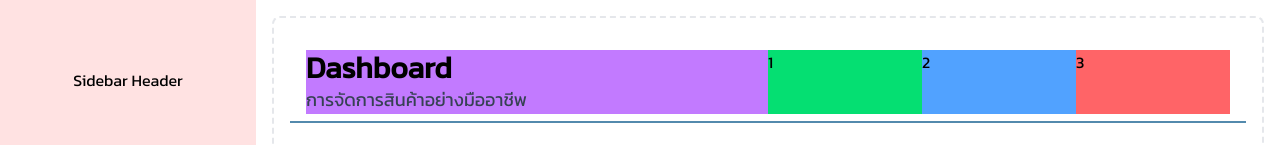
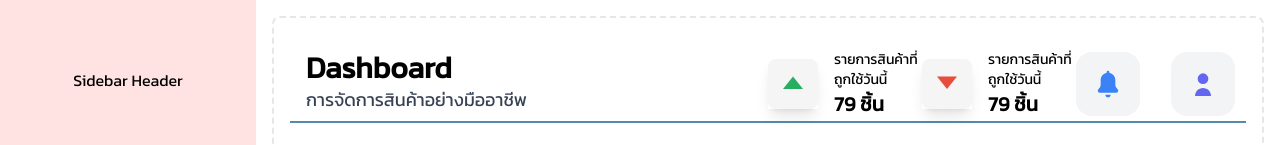
Before and after one commit to panuwit009/dtstock, a Next.js app: page /home in a window 1280 px wide. Shown: the top 145 px of the page. Built offline with nearby package versions, Linux system fonts and the light colour scheme.

Commit message:
ทำ layout กับแก้ error scanbarcode

```diff
--- a/src/app/home/components/scanbarcode.tsx
+++ b/src/app/home/components/scanbarcode.tsx
@@ -76,14 +76,14 @@ export default function Scanbarcode (
 
             <div className="mt-6 flex flex-row justify-end items-center gap-2">
                 <svg xmlns="http://www.w3.org/2000/svg" viewBox="0 0 24 24" width="26" height="26">
-                    <circle cx="12" cy="12" r="11" fill="none" stroke="#16a34a" stroke-width="1"/>
+                    <circle cx="12" cy="12" r="11" fill="none" stroke="#16a34a" strokeWidth="1"/>
 
                     <path d="M7 12.5 L10.5 16 L17 9"
                             fill="none"
                             stroke="#16a34a"
-                            stroke-width="2.5"
-                            stroke-linecap="round"
-                            stroke-linejoin="round"/>
+                            strokeWidth="2.5"
+                            strokeLinecap="round"
+                            strokeLinejoin="round"/>
                     </svg>
                 <div className="text-[#16a34a]">ระบบพร้อมใช้งาน</div>
             </div>
--- a/src/app/home/page.tsx
+++ b/src/app/home/page.tsx
@@ -41,26 +41,68 @@ export default function Home () {
                         h-full">
 
                             <header className="row-span-3 p-4 border-b-2 border-b-[#538AAD]">
+
                                 <div className="grid grid-cols-2">
-
-                                    <div className="bg-purple-400">
+                                    <div className="colspan-1">
                                         <span className="font-bold text-3xl">Dashboard</span>
                                         <div className="text-lg text-gray-700 font-thin">การจัดการสินค้าอย่างมืออาชีพ</div>
                                     </div>
 
-                                    <div className="grid grid-cols-3">
-                                        <div className="bg-green-400">
-                                          1
-                                        </div>
+                                    <div className="col-span-1">
+                                        <div className="h-full grid grid-cols-3">
 
-                                        <div className="bg-blue-400">
-                                            2
-                                        </div>
+                                            <div className="w-full h-full flex items-center justify-center gap-4">
+                                                <div className="shadow-lg">
+                                                    <svg xmlns="http://www.w3.org/2000/svg" viewBox="0 0 100 100" width="50" height="50">
+                                                            <rect width="100" height="100" fill="#f5f5f5" rx="15"/>
+                                                            <path d="M 50 35 L 70 60 L 30 60 Z" fill="#27ae60"/>
+                                                    </svg>
+                                                </div>
 
-                                        <div className="bg-red-400">
-                                           3
+                                                <div className="flex flex-col">
+                                                    <span className="text-sm">รายการสินค้าที่ถูกใช้วันนี้</span>
+                                                    <span className="font-bold text-xl">79 ชิ้น </span>
+
+                                                </div>
+                                            </div>
+
+                                            <div className="w-full h-full flex items-center justify-center gap-4">
+                                                <div className="shadow-lg">
+                                                    <svg xmlns="http://www.w3.org/2000/svg" viewBox="0 0 100 100" width="50" height="50">
+                                                        <rect width="100" height="100" fill="#f5f5f5" rx="15"/>
+                                                        <path d="M 30 35 L 70 35 L 50 60 Z" fill="#e74c3c"/>
+                                                    </svg>
+                                                </div>
+
+                                                <div className="flex flex-col">
+                                                    <span className="text-sm">รายการสินค้าที่ถูกใช้วันนี้</span>
+                                                    <span className="font-bold text-xl">79 ชิ้น </span>
+
+                                                </div>
+                                            </div>
+
+                                            <div className="w-full h-full flex items-center justify-center">
+                                                <div className="grid grid-cols-2 gap-9">
+                                                    <div className="w-16 h-16 bg-gray-100 rounded-2xl flex items-center justify-center">
+                                                        <svg className="w-8 h-8" viewBox="0 0 24 24" fill="none" xmlns="http://www.w3.org/2000/svg">
+                                                        <path d="M12 2C11.4477 2 11 2.44772 11 3V3.5C8.51472 4.08996 6.5 6.24021 6.5 8.92308V12.5385C6.5 13.3946 6.21563 14.2154 5.7019 14.8462L4.61803 16.1538C3.87071 17.0769 4.52364 18.5 5.69231 18.5H18.3077C19.4764 18.5 20.1293 17.0769 19.382 16.1538L18.2981 14.8462C17.7844 14.2154 17.5 13.3946 17.5 12.5385V8.92308C17.5 6.24021 15.4853 4.08996 13 3.5V3C13 2.44772 12.5523 2 12 2Z" fill="#3b82f6"/>
+                                                        <path d="M10 20C10 21.1046 10.8954 22 12 22C13.1046 22 14 21.1046 14 20H10Z" fill="#3b82f6"/>
+                                                        </svg>
+                                                    </div>
+
+                                                    <div className="w-16 h-16 bg-gray-100 rounded-2xl flex items-center justify-center">
+                                                        <svg className="w-8 h-8" viewBox="0 0 24 24" fill="none" xmlns="http://www.w3.org/2000/svg">
+                                                        <circle cx="12" cy="8" r="4" fill="#6366f1"/>
+                                                        <path d="M6 21C6 17.6863 8.68629 15 12 15C15.3137 15 18 17.6863 18 21H6Z" fill="#6366f1"/>
+                                                        </svg>
+                                                    </div>
+
+                                                </div>
+
+                                            </div>
                                         </div>
                                     </div>
+
                                 </div>
 
                             </header>
```
